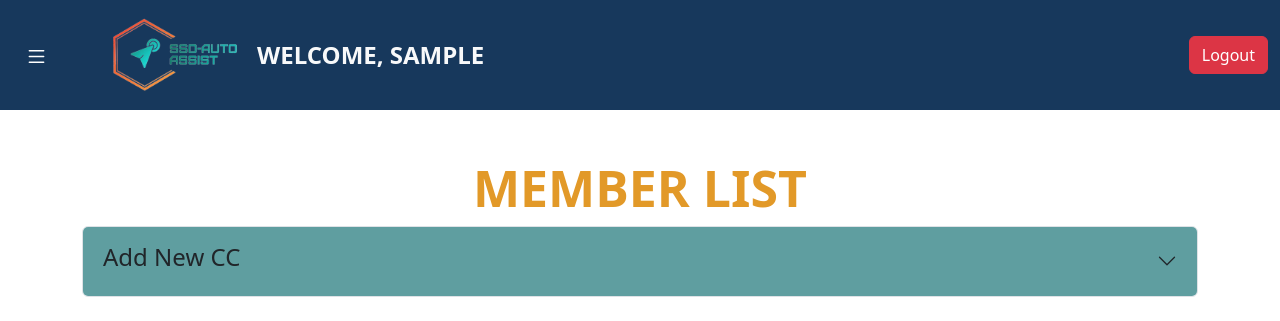
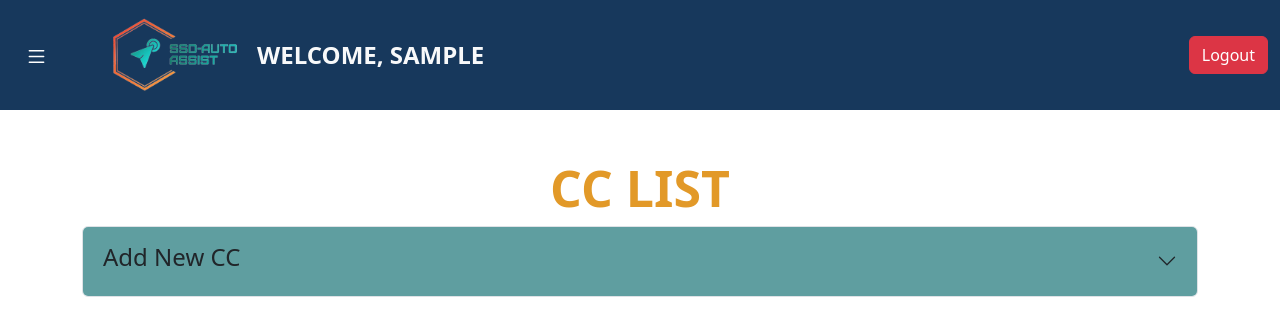
Before and after one commit to fymran/sso_aa, a Flask app: page /members in a window 1280 px wide. Shown: the top 321 px of the page. Run offline with Flask 3, Linux system fonts and the light colour scheme; the visitor is signed in with stand-in values (Sample User, id 1); data that the repository does not hold is empty.

Commit message:
Update members.html

```diff
--- a/templates/admin/members.html
+++ b/templates/admin/members.html
@@ -17,7 +17,7 @@
             </div>
         {% endif %}
     {% endwith %}
-    <h2 style="text-align:center; font-size:50px; color:#e29928; font-weight: bold;">MEMBER LIST</h2>
+    <h2 style="text-align:center; font-size:50px; color:#e29928; font-weight: bold;">CC LIST</h2>
     <div class="accordion" id="accordionExample">
         <div class="accordion-item">
             <h2 class="accordion-header">
```
